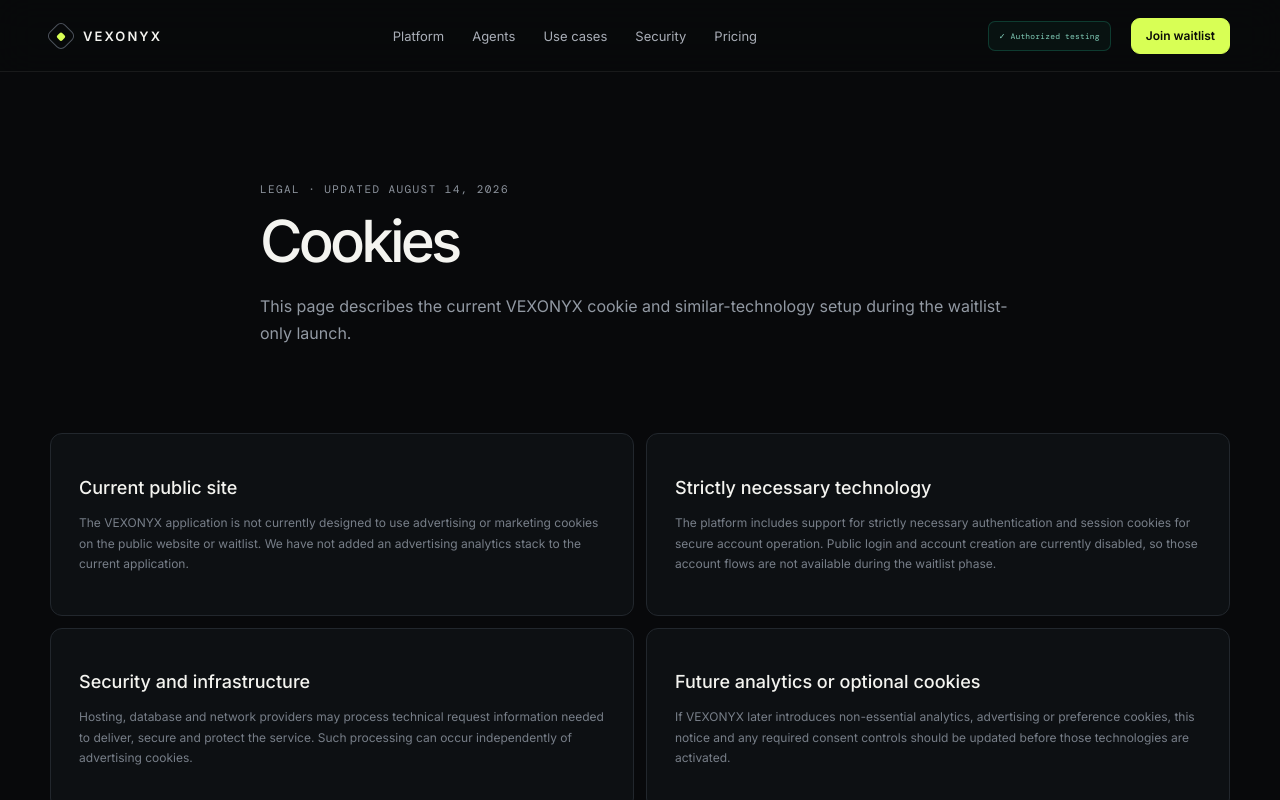
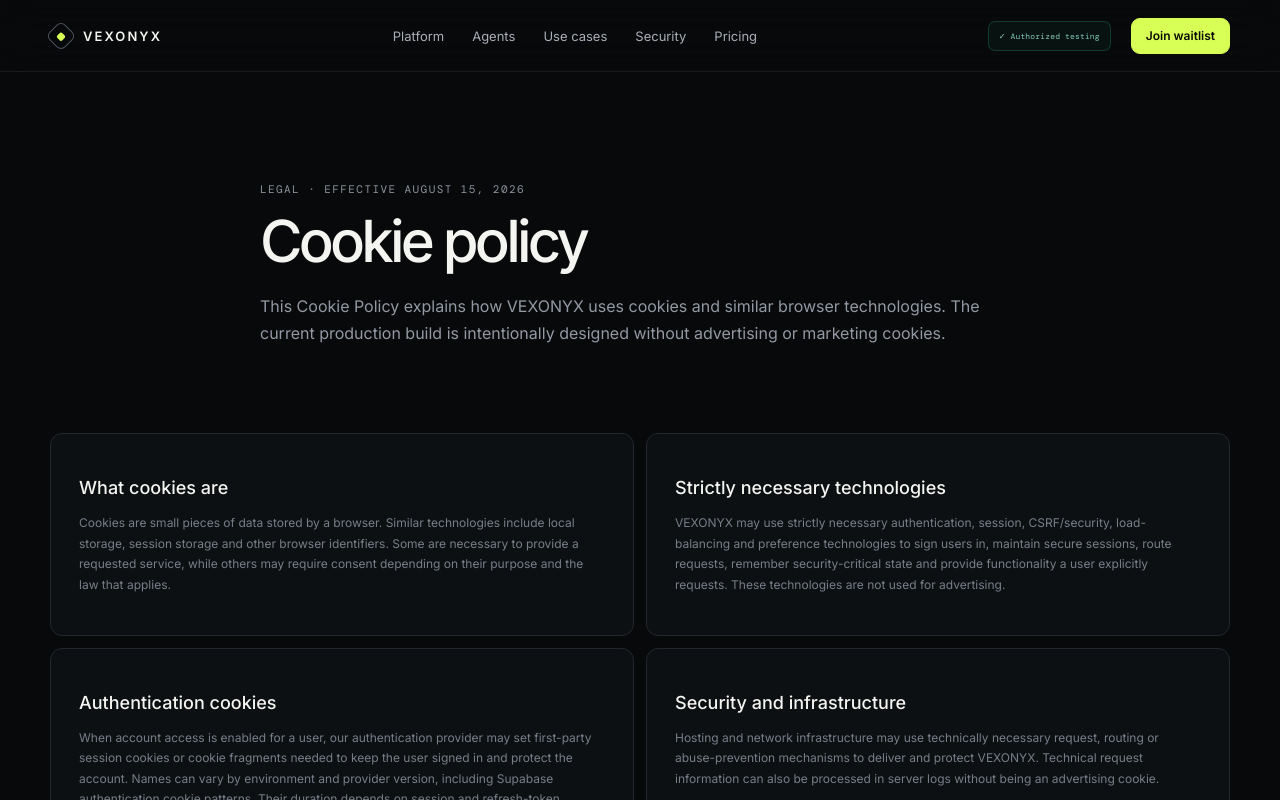
Before and after one commit to heke99/vexonyx, a Next.js app in the folder apps/web/: page /cookies in a window 1280 px wide. Shown: the top 800 px of the page. Built offline with nearby package versions, Linux system fonts and the light colour scheme; no server answers; a web font is replaced by a local one.

Commit message:
Replace waitlist cookies text with production cookie policy

```diff
--- a/apps/web/app/cookies/page.tsx
+++ b/apps/web/app/cookies/page.tsx
@@ -2,15 +2,21 @@ import { ContentPage } from "@/components/content-page";
 
 export default function Page() {
   return <ContentPage
-    label="LEGAL · UPDATED AUGUST 14, 2026"
-    title="Cookies"
-    intro="This page describes the current VEXONYX cookie and similar-technology setup during the waitlist-only launch."
+    label="LEGAL · EFFECTIVE AUGUST 15, 2026"
+    title="Cookie policy"
+    intro="This Cookie Policy explains how VEXONYX uses cookies and similar browser technologies. The current production build is intentionally designed without advertising or marketing cookies."
     cards={[
-      { title: "Current public site", body: "The VEXONYX application is not currently designed to use advertising or marketing cookies on the public website or waitlist. We have not added an advertising analytics stack to the current application." },
-      { title: "Strictly necessary technology", body: "The platform includes support for strictly necessary authentication and session cookies for secure account operation. Public login and account creation are currently disabled, so those account flows are not available during the waitlist phase." },
-      { title: "Security and infrastructure", body: "Hosting, database and network providers may process technical request information needed to deliver, secure and protect the service. Such processing can occur independently of advertising cookies." },
-      { title: "Future analytics or optional cookies", body: "If VEXONYX later introduces non-essential analytics, advertising or preference cookies, this notice and any required consent controls should be updated before those technologies are activated." },
-      { title: "Contact", body: "Questions about cookies or privacy can be sent to info@vexonyx.com. VEXONYX is operated by Diversa Solutions LLC, Wyoming, United States." },
+      { title: "What cookies are", body: "Cookies are small pieces of data stored by a browser. Similar technologies include local storage, session storage and other browser identifiers. Some are necessary to provide a requested service, while others may require consent depending on their purpose and the law that applies." },
+      { title: "Strictly necessary technologies", body: "VEXONYX may use strictly necessary authentication, session, CSRF/security, load-balancing and preference technologies to sign users in, maintain secure sessions, route requests, remember security-critical state and provide functionality a user explicitly requests. These technologies are not used for advertising." },
+      { title: "Authentication cookies", body: "When account access is enabled for a user, our authentication provider may set first-party session cookies or cookie fragments needed to keep the user signed in and protect the account. Names can vary by environment and provider version, including Supabase authentication cookie patterns. Their duration depends on session and refresh-token settings." },
+      { title: "Security and infrastructure", body: "Hosting and network infrastructure may use technically necessary request, routing or abuse-prevention mechanisms to deliver and protect VEXONYX. Technical request information can also be processed in server logs without being an advertising cookie." },
+      { title: "Analytics", body: "VEXONYX does not currently intentionally deploy non-essential analytics cookies on the public site or application. If we introduce analytics that requires consent, it will remain disabled until the required consent is obtained and this policy is updated to identify the purpose and relevant provider." },
+      { title: "Advertising and marketing", body: "VEXONYX does not currently use advertising cookies, behavioral advertising pixels or cross-site marketing trackers. We do not set those technologies before consent, and we will not introduce them without first implementing the disclosures, consent or opt-out controls required by applicable law." },
+      { title: "Consent", body: "Where a non-essential cookie or similar technology legally requires consent, VEXONYX will request that consent before the technology is activated. Refusing optional cookies will not block the minimum service that can be provided without them. Withdrawing consent must be as easy as giving it." },
+      { title: "Why there is no fake cookie banner", body: "Because the current production build does not intentionally use optional analytics or advertising cookies, VEXONYX does not display a consent banner that pretends optional tracking is active. Strictly necessary technologies do not require consent merely because they are cookies. If optional categories are enabled later, consent controls will be deployed before them." },
+      { title: "Browser controls", body: "You can delete or block cookies through your browser. Blocking strictly necessary authentication or security cookies may prevent login or other requested product functions from working. Browser controls do not replace a consent mechanism for optional cookies where one is legally required." },
+      { title: "Updates", body: "We review this policy when browser technologies or providers change. The effective date above identifies the current version. Material changes involving new optional tracking will be reflected here before or when the relevant technology is enabled as required by law." },
+      { title: "Contact", body: "Questions about cookies or privacy can be sent to info@vexonyx.com. VEXONYX is operated by Diversa Solutions LLC, 30 N Gould St, Sheridan, Wyoming 82801, United States." },
     ]}
   />;
 }
```
